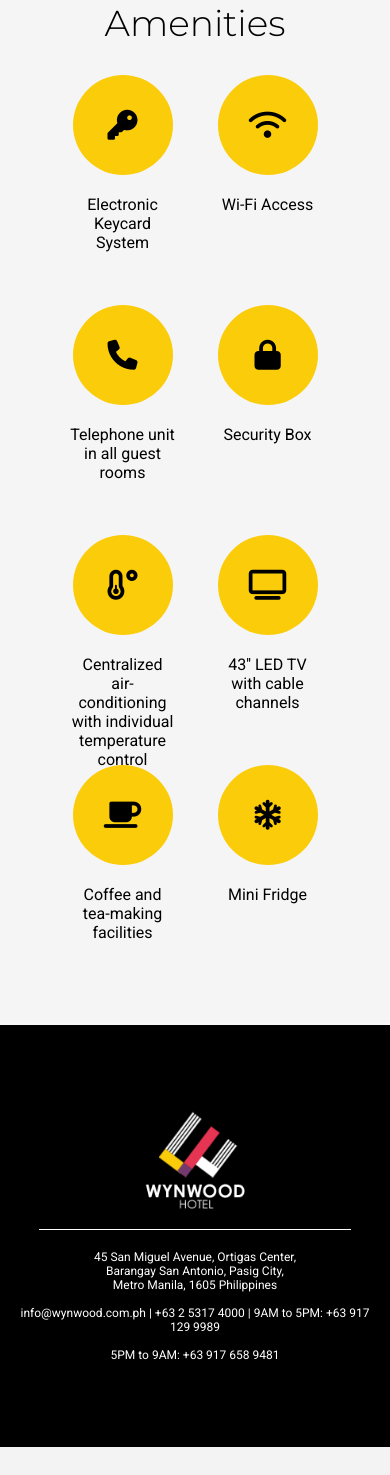
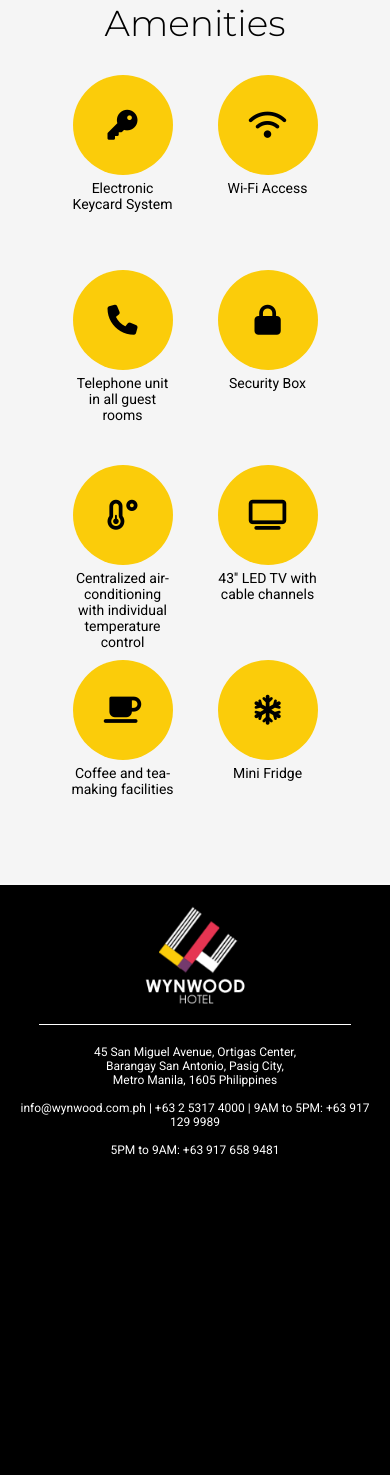
Before and after one commit to Angel0zz/wwhSample, a PHP site: page /pages/rooms.html in a window 390 px wide. Shown: the part 3851-5326 px from the top of the page. Before the commit the page ends 5298 px from the top, so only its background shows below. Run offline with PHP 8.4, Linux system fonts and the light colour scheme.

Commit message:
home page, dining page and rooms page responsive
dining page still unfinished

```diff
--- a/pages/Dining-page.html
+++ b/pages/Dining-page.html
@@ -37,13 +37,11 @@
         <div class="info"> <p>The table is set. The menu is ready. All that’s missing now is you. Discover unparalleled fine dining and extraordinary culinary experiences at Wynwood Hotel.</p></div>
 
 
-        <div class="container crsl">
+        <div class="container-crsl">
             <div class="carousel-title">
                 Best Sellers
             </div>
             <div class="carousel-cont">
-
-
                 <div class="card">
                     <div class="img-cont">
                         <img src="/img-assets/kitchen-assets/IMG_5985.JPG" alt="">
--- a/pages/rooms.html
+++ b/pages/rooms.html
@@ -281,8 +281,7 @@
             <br>
             <p>5PM to 9AM: +63 917 658 9481</p>
         </div>
-
-</footer>
+    </footer>
 <script src="/script/OnScrollAnimtion.js"></script>
 <script src="https://unpkg.com/swiper@7/swiper-bundle.min.js"></script>
 
--- a/stylesCSS/nav-bar.css
+++ b/stylesCSS/nav-bar.css
@@ -31,6 +31,8 @@ a{
     transition: top 0.3s;
     z-index: 10000;
     padding: 20px;
+    transition: top 0.3s, opacity 0.3s, transform 0.3s;
+
     .lg img{
         height: 100%;
         width: 80%;
@@ -124,7 +126,15 @@ a{
     font-style: none;
 }
 
+@media(max-width:460px){
+    footer {
+        height: 70vh;
 
+    .address-footer {
+        height: 60vh;
+        }
+    }
+}
 
 @media (max-width: 900px) {
     #navbar{
--- a/stylesCSS/rooms-page.css
+++ b/stylesCSS/rooms-page.css
@@ -320,19 +320,16 @@
             }
         }
 
-
-
         p {
             margin-top: 20px;
             font-size: 18px;
             height: 20px;
-
         }
     }
 }
 
 
-@media (max-width: 600px) {
+@media (max-width: 460px) {
     .room-img-container {
         min-height: 600px;
         background-position: center top;
@@ -436,8 +433,9 @@
             }
 
             p {
-                font-size: 16px;
-                padding: 0 0 70px 0;
+                font-size: 14px;
+                padding: 0 0 50px 0;
+                margin-top: 5px;
             }
         }
     }
```
Also changed, not shown: stylesCSS/diningStyle.css (+28 -2 lines), stylesCSS/homeStyle.css (+11 -11 lines).
